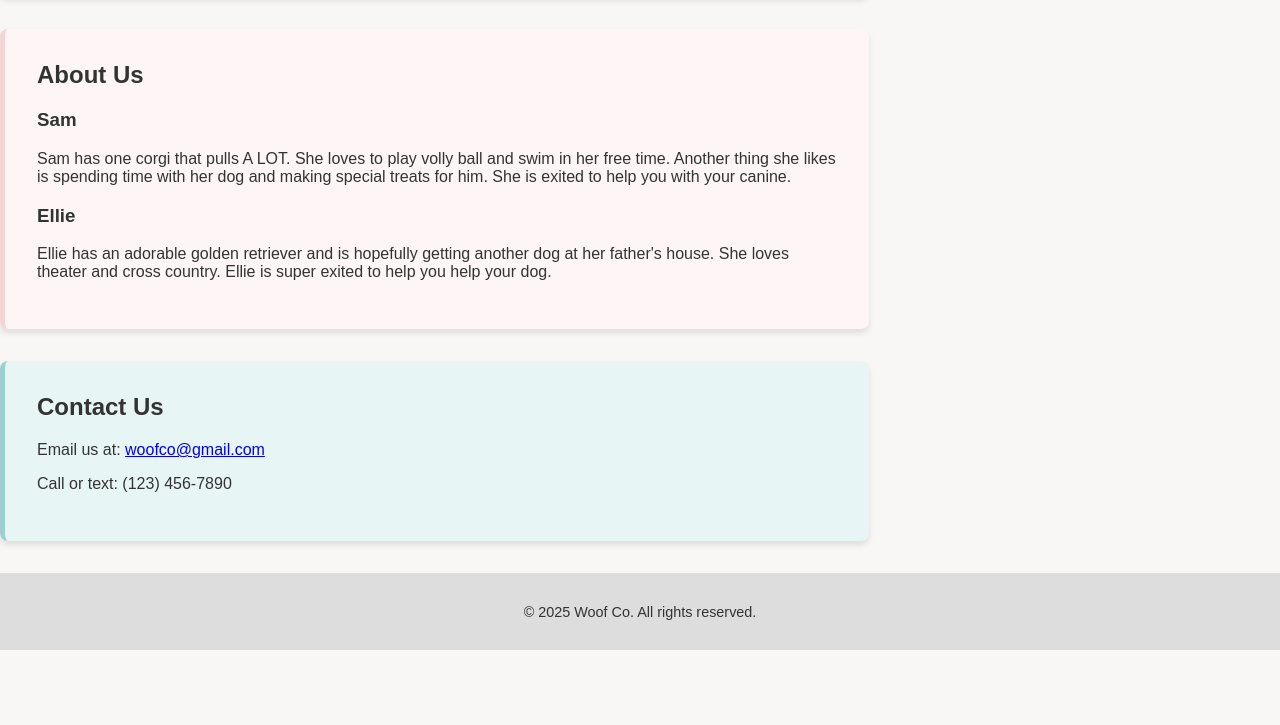
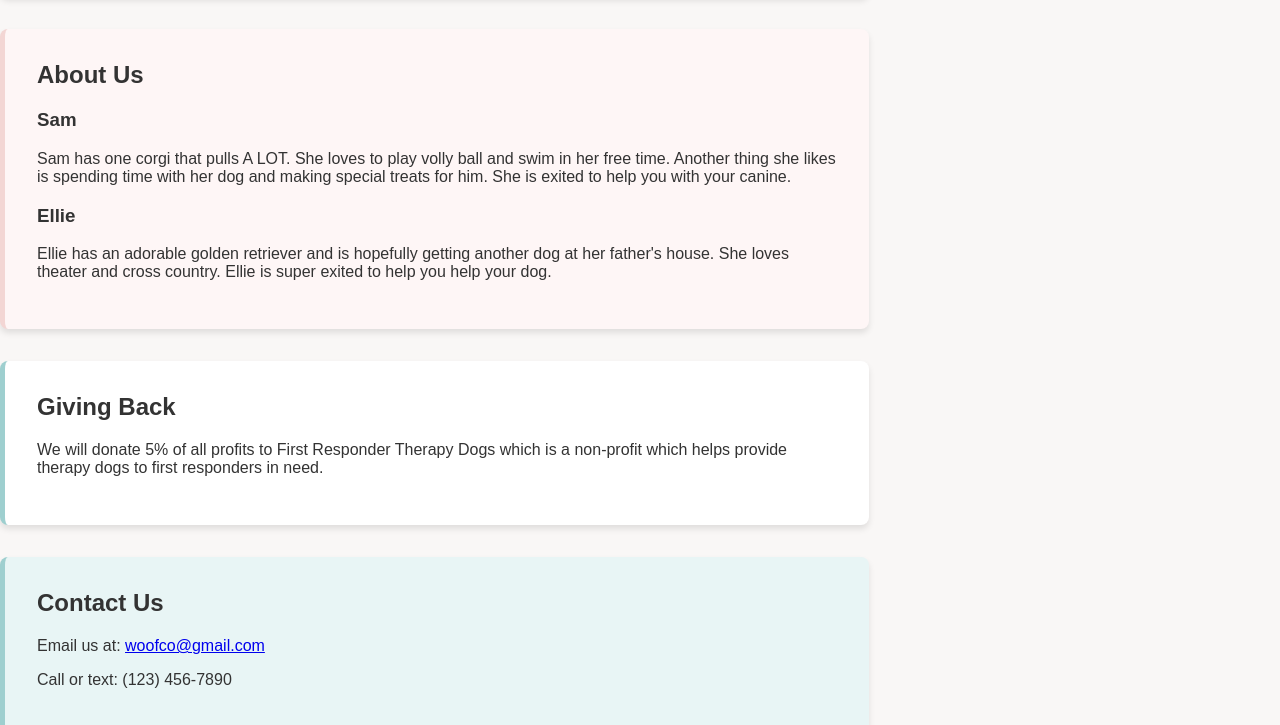
Before and after one commit to charlesclark2/woofco, a plain HTML site: page index.html in a window 1280 px wide. Shown: the part 532-1257 px from the top of the page. Before the commit the page ends 1182 px from the top, so only its background shows below. Drawn offline with Linux system fonts and the light colour scheme.

Commit message:
Adding in the donation section

```diff
--- a/index.html
+++ b/index.html
@@ -55,6 +55,13 @@
       box-shadow: 0 4px 6px rgba(0,0,0,0.1);
       border-left: 5px solid #9ecfcf;
     }
+    .donation {
+      background-color: #ffffff;
+      margin: 2rem 0;
+      border-radius: 8px;
+      box-shadow: 0 4px 6px rgba(0,0,0,0.1);
+      border-left: 5px solid #9ecfcf;
+    }
     h1, h2 {
       margin-top: 0;
     }
@@ -101,6 +108,13 @@
     <p>Ellie has an adorable golden retriever and is hopefully getting another dog at her father's house. She loves theater and cross country. Ellie is super exited to help you help your dog.</p>
   </section>
 
+  <section class="donation" id="donation">
+    <h2>Giving Back</h2>
+    <p>
+      We will donate 5% of all profits to First Responder Therapy Dogs which is a non-profit which helps provide therapy dogs to first responders in need.
+    </p>
+  </section>
+
   <section class="contact" id="contact">
     <h2>Contact Us</h2>
     <p>Email us at: <a href="mailto:woofco@gmail.com">woofco@gmail.com</a></p>
```
